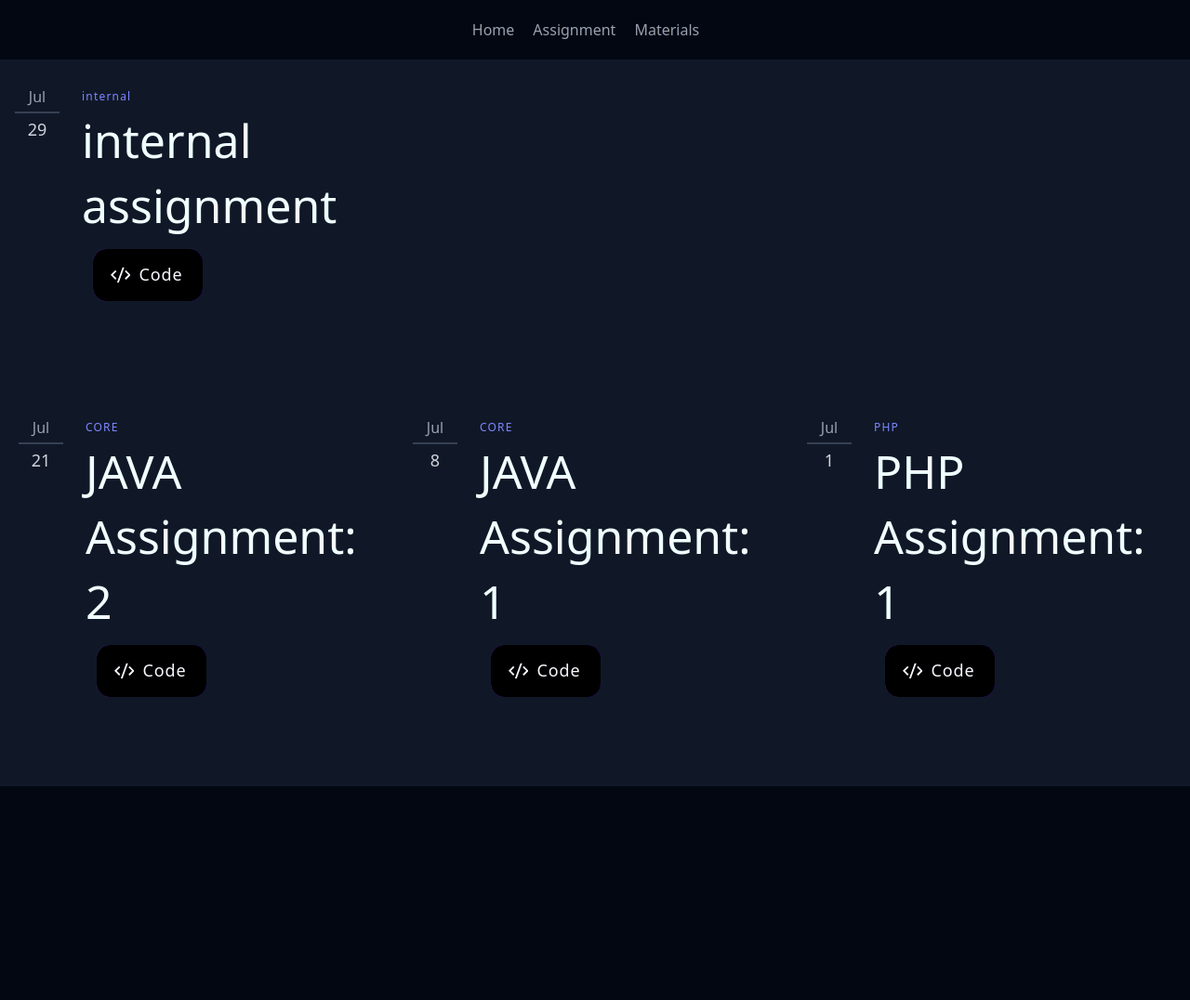
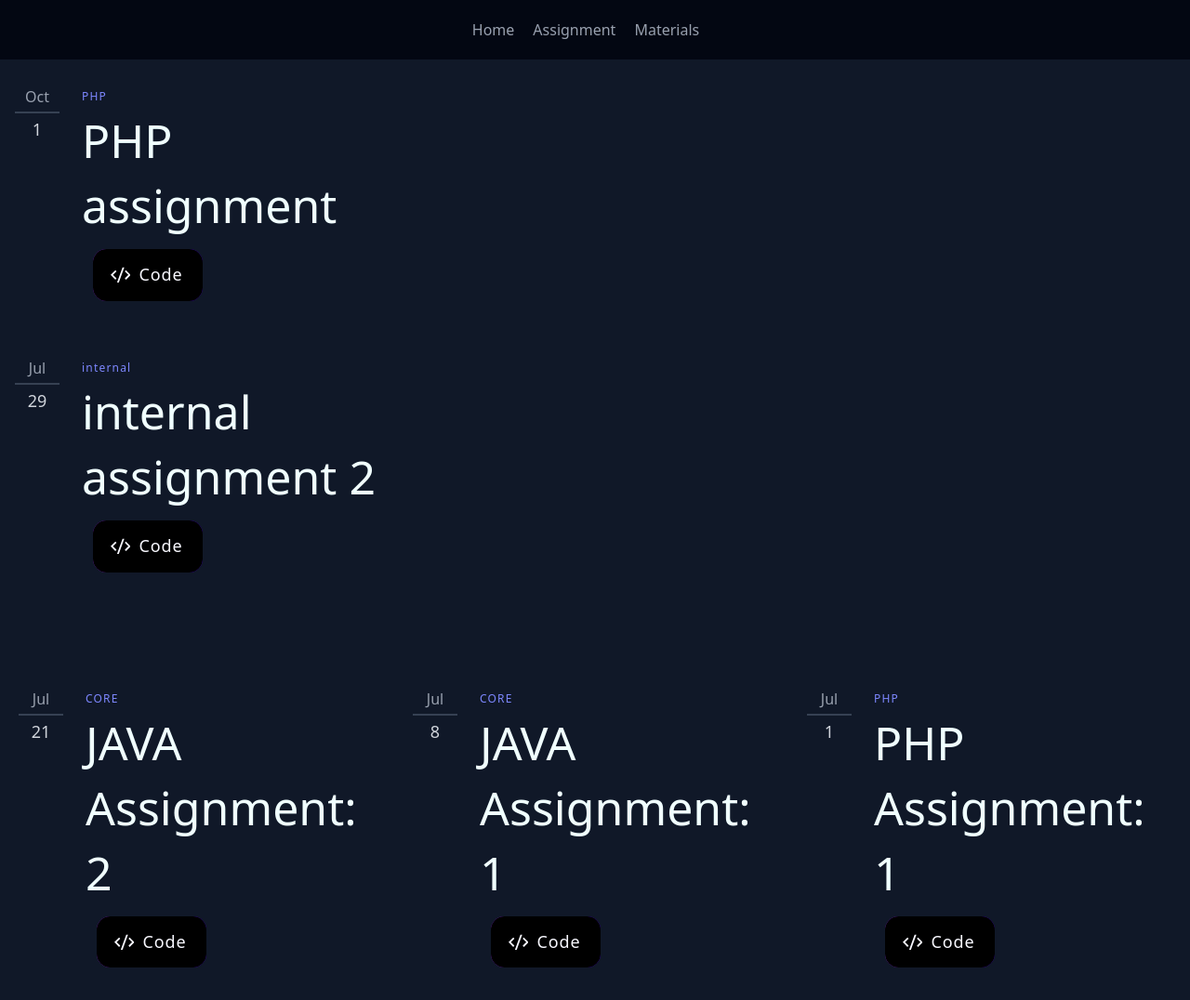
Before and after one commit to Dhruvsaa-t/Collage-sources, a plain HTML site: page assignment.html in a window 1280 px wide. Shown: the whole page at 93% size. Before the commit the page ends 846 px from the top, so only its background shows below. Drawn offline with nearby package versions, Linux system fonts and the light colour scheme.

Commit message:
Update assignment.html

```diff
--- a/assignment.html
+++ b/assignment.html
@@ -88,13 +88,38 @@
         <div class="py-8 px-4 lg:w-1/3">
                     <div class="h-full flex items-start">
                         <div class="w-12 flex-shrink-0 flex flex-col text-center leading-none">
+                            <span class="text-gray-400 pb-2 mb-2 border-b-2 border-gray-700">Oct</span>
+                            <span class="font-medium text-lg leading-none text-gray-300 title-font">1</span>
+                        </div>
+                        <div class="flex-grow pl-6">
+                            <h2 class="tracking-widest text-xs title-font font-medium text-indigo-400 mb-1">PHP
+                            </h2>
+                            <h1 class="title-font text-xl font-medium text-white mb-3">PHP assignment</h1>
+                            <span class="flex-grow flex flex-col pl-3">
+                                <a href="Internal Assignment Sem-5.pdf"><button class="cssbuttons-io">
+                                        <span><svg viewBox="0 0 24 24" xmlns="http://www.w3.org/2000/svg">
+                                                <path d="M0 0h24v24H0z" fill="none"></path>
+                                                <path
+                                                    d="M24 12l-5.657 5.657-1.414-1.414L21.172 12l-4.243-4.243 1.414-1.414L24 12zM2.828 12l4.243 4.243-1.414 1.414L0 12l5.657-5.657L7.07 7.757 2.828 12zm6.96 9H7.66l6.552-18h2.128L9.788 21z"
+                                                    fill="currentColor"></path>
+                                            </svg>
+                                            Code</span>
+                                    </button></a>
+                            </span>
+                        </div>
+                    </div>
+                </div>
+
+        <div class="py-8 px-4 lg:w-1/3">
+                    <div class="h-full flex items-start">
+                        <div class="w-12 flex-shrink-0 flex flex-col text-center leading-none">
                             <span class="text-gray-400 pb-2 mb-2 border-b-2 border-gray-700">Jul</span>
                             <span class="font-medium text-lg leading-none text-gray-300 title-font">29</span>
                         </div>
                         <div class="flex-grow pl-6">
                             <h2 class="tracking-widest text-xs title-font font-medium text-indigo-400 mb-1">internal
                             </h2>
-                            <h1 class="title-font text-xl font-medium text-white mb-3">internal assignment</h1>
+                            <h1 class="title-font text-xl font-medium text-white mb-3">internal assignment 2</h1>
                             <span class="flex-grow flex flex-col pl-3">
                                 <a href="Internal Assignment Sem-5.pdf"><button class="cssbuttons-io">
                                         <span><svg viewBox="0 0 24 24" xmlns="http://www.w3.org/2000/svg">
```
